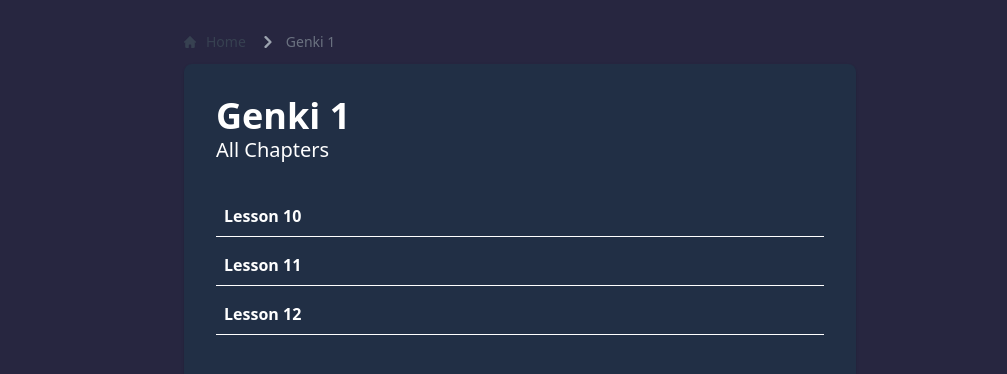
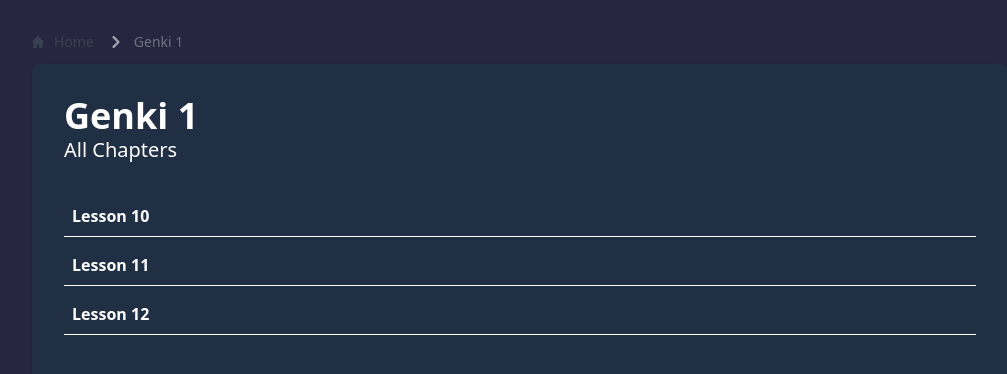
Before and after one commit to danielfr9/japanese-notes, an Astro site: page /genki-1 in a window 1280 px wide. Shown: the whole page, without its empty margins (120-1127 px from the left). Built offline with nearby package versions, Linux system fonts and the light colour scheme; Astro itself is replaced by a stand-in of ours.

Commit message:
update: rename layout and change max width

```diff
--- a/src/layouts/LessonLayout.astro
+++ b/src/layouts/LessonLayout.astro
@@ -11,7 +11,6 @@ const { title, video, headings } = Astro.props;
 ---
 
 <main>
-  <div class="w-full max-w-3xl mx-auto">
     <h1
       class="text-3xl md:text-4xl text-[#F3DFA2] font-bold my-4 md:my-8 text-center"
     >
@@ -55,5 +54,4 @@ const { title, video, headings } = Astro.props;
     >
       <slot />
     </article>
-  </div>
 </main>
--- a/src/layouts/Layout.astro
+++ b/src/layouts/RootLayout.astro
@@ -17,11 +17,9 @@ const { title } = Astro.props;
     <meta name="generator" content={Astro.generator} />
     <title>{title}</title>
   </head>
-  <body class="min-h-screen flex flex-col relative px-6 py-8">
-    <div class="w-full max-w-2xl mx-auto flex flex-col grow">
-      <Breadcrumb />
-      <slot />
-    </div>
+  <body class="min-h-screen max-w-5xl  mx-auto flex flex-col relative px-6 py-8">
+    <Breadcrumb />
+    <slot />
   </body>
 </html>
 <style is:global>
--- a/src/pages/404.astro
+++ b/src/pages/404.astro
@@ -1,5 +1,5 @@
 ---
-import Layout from "@/layouts/Layout.astro";
+import Layout from "@/layouts/RootLayout.astro";
 ---
 
 <Layout title="Not Found">
--- a/src/pages/genki-1/[lesson].astro
+++ b/src/pages/genki-1/[lesson].astro
@@ -1,5 +1,5 @@
 ---
-import Layout from "@/layouts/Layout.astro";
+import Layout from "@/layouts/RootLayout.astro";
 import { getCollection } from "astro:content";
 import type { InferGetStaticPropsType } from "astro";
 import LessonLayout from "@/layouts/LessonLayout.astro";
--- a/src/pages/genki-1/index.astro
+++ b/src/pages/genki-1/index.astro
@@ -1,6 +1,6 @@
 ---
 import ChapterList from "@/components/ChapterList.astro";
-import Layout from "@/layouts/Layout.astro";
+import Layout from "@/layouts/RootLayout.astro";
 import { getCollection } from "astro:content";
 
 const allChapters = await getCollection("genki-1");
--- a/src/pages/genki-2/[lesson].astro
+++ b/src/pages/genki-2/[lesson].astro
@@ -1,5 +1,5 @@
 ---
-import Layout from "@/layouts/Layout.astro";
+import Layout from "@/layouts/RootLayout.astro";
 import { getCollection } from "astro:content";
 import type { InferGetStaticPropsType } from "astro";
 import LessonLayout from "@/layouts/LessonLayout.astro";
--- a/src/pages/genki-2/index.astro
+++ b/src/pages/genki-2/index.astro
@@ -1,6 +1,6 @@
 ---
 import ChapterList from "@/components/ChapterList.astro";
-import Layout from "@/layouts/Layout.astro";
+import Layout from "@/layouts/RootLayout.astro";
 import { getCollection } from "astro:content";
 
 const allChapters = await getCollection("genki-2");
--- a/src/pages/index.astro
+++ b/src/pages/index.astro
@@ -1,5 +1,5 @@
 ---
-import Layout from "@/layouts/Layout.astro";
+import Layout from "@/layouts/RootLayout.astro";
 import genki1 from "@/assets/genki-1-3rd-edition.jpg";
 import genki2 from "@/assets/genki-2-3rd-edition.jpg";
 import Card from "@/components/Card.astro";
```
